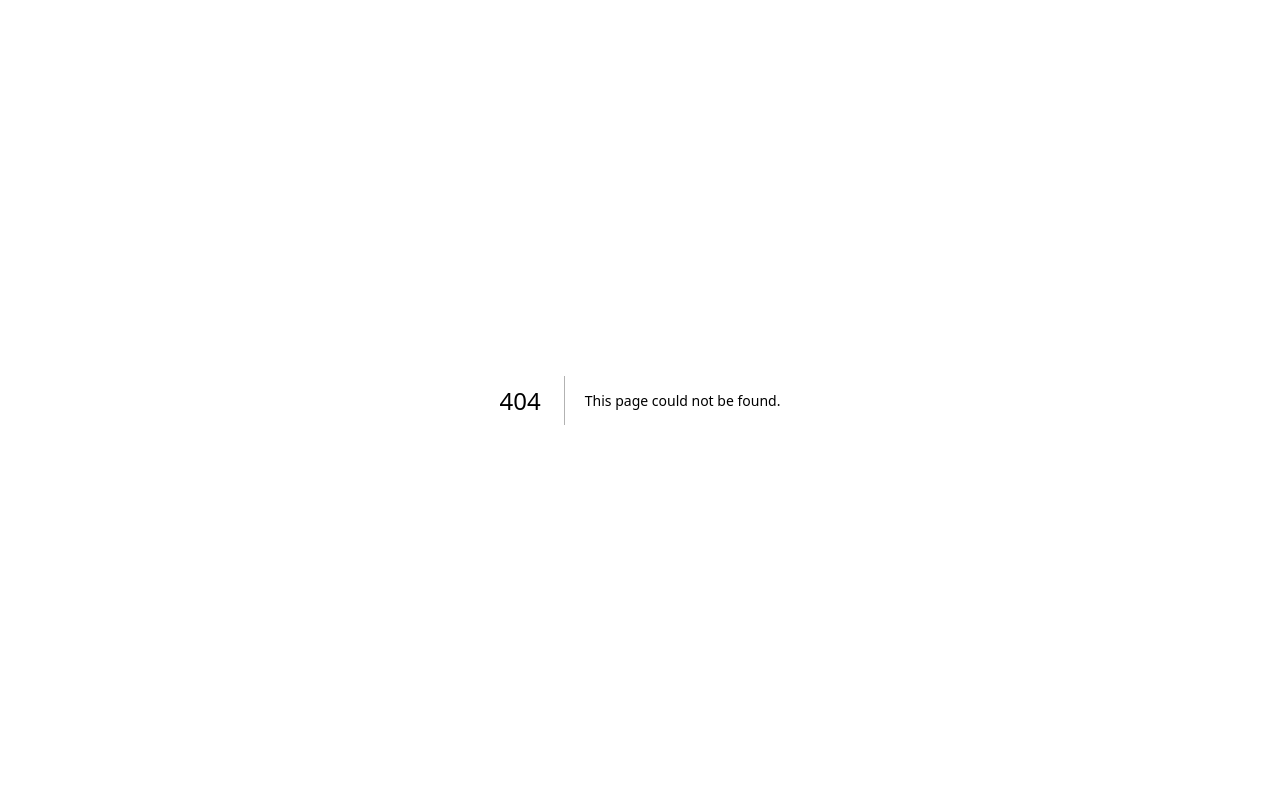
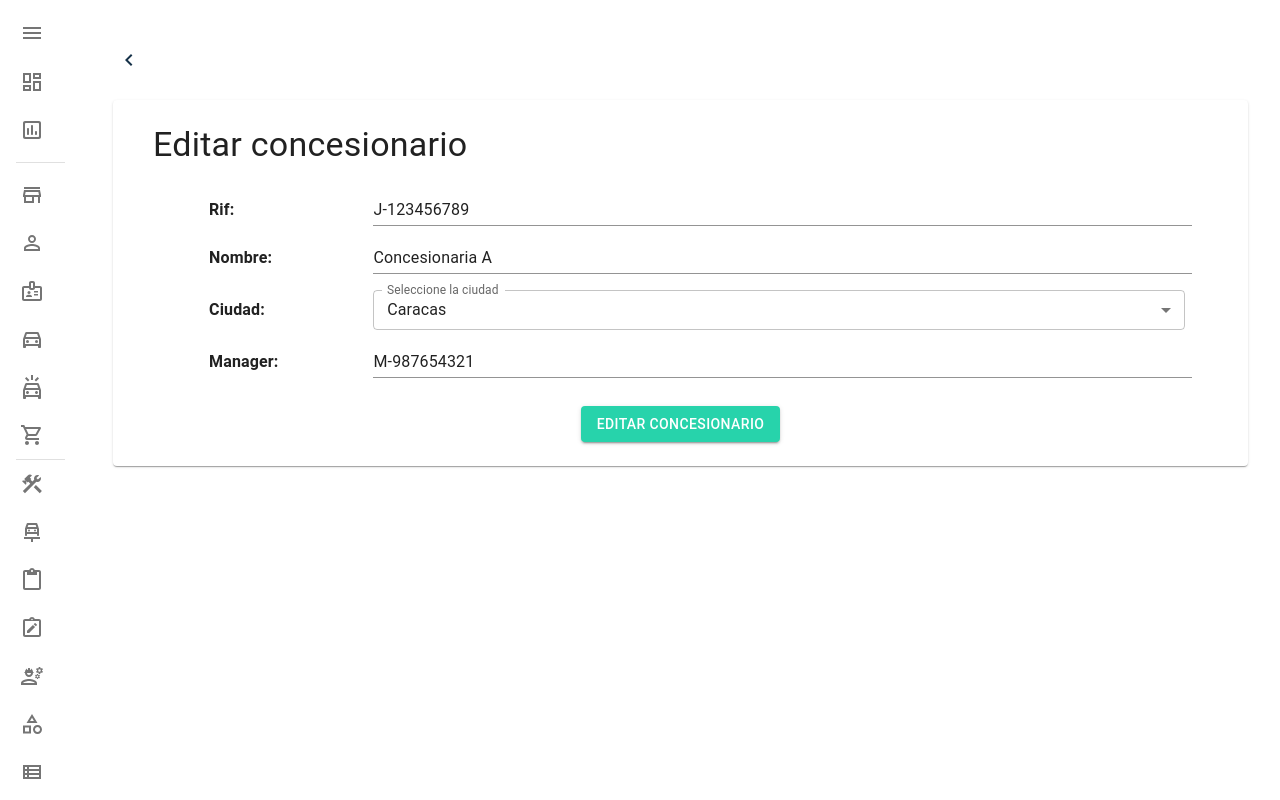
Before and after one commit to Paulaforero/ty-frontend-admin, a Next.js app: page /dealerships/1/edit in a window 1280 px wide. Before the commit this address had no page. Built offline with nearby package versions, Linux system fonts and the light colour scheme.

Commit message:
feat: implemented edition page for dealerships

```diff
--- /dev/null
+++ b/app/(private)/dealerships/[id]/edit/page.jsx
@@ -0,0 +1,65 @@
+'use client'
+
+import EditionPageView from '@/components/edition-page-view'
+import { useState } from 'react'
+
+export default function EditPage() {
+  const dealership = {
+    rif: 'J-123456789',
+    name: 'Concesionaria A',
+    city_id: 1,
+    manager_id: 'M-987654321',
+  }
+  const [formValues, setFormValues] = useState(dealership)
+
+  const inputs = [
+    {
+      label: 'Rif:',
+      type: 'text',
+      name: 'rif',
+      placeholder: 'Inserte el rif',
+    },
+    {
+      label: 'Nombre:',
+      type: 'text',
+      name: 'name',
+      placeholder: 'Inserte el nombre',
+    },
+    {
+      label: 'Ciudad:',
+      type: 'select',
+      options: [
+        {
+          label: 'Caracas',
+          value: 1,
+        },
+        {
+          label: 'Puto Ordaz',
+          value: 2,
+        },
+      ],
+      name: 'city_id',
+      placeholder: 'Seleccione la ciudad',
+    },
+    {
+      label: 'Manager:',
+      type: 'text',
+      name: 'manager_id',
+      placeholder: 'Inserte el ID del manager',
+    },
+  ]
+
+  const handleChange = event => {
+    setFormValues({ ...formValues, [event.target.name]: event.target.value })
+  }
+
+  return (
+    <EditionPageView
+      title="Editar concesionario"
+      submitLabel="Editar Concesionario"
+      inputs={inputs}
+      values={formValues}
+      handleChange={handleChange}
+    />
+  )
+}
```
